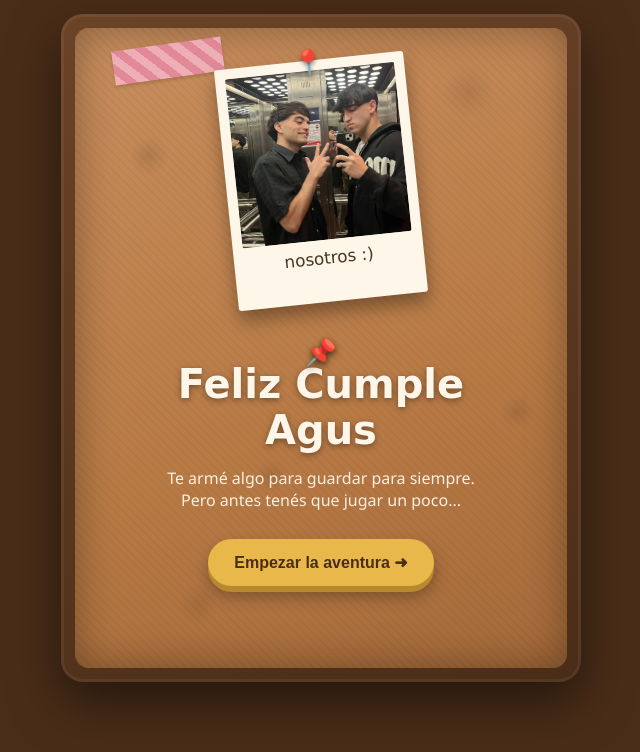
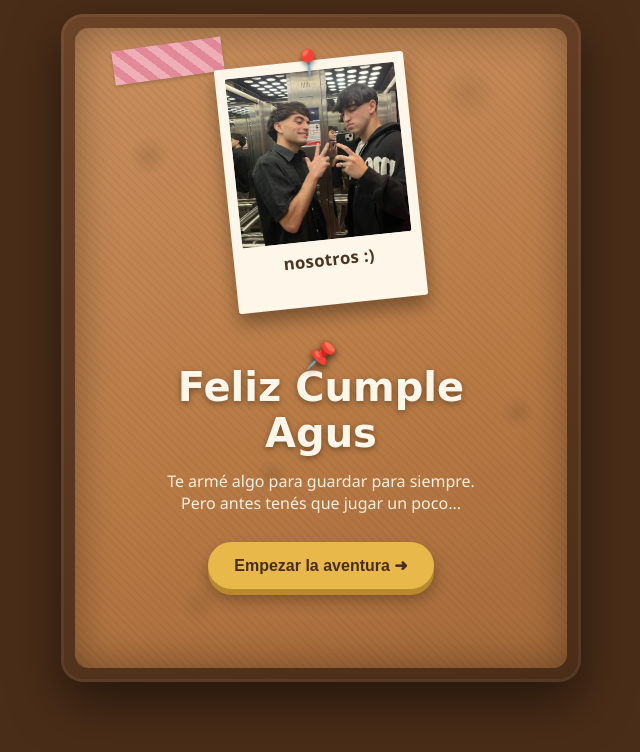
Before and after one commit to manu0623-pixel/regalo-agus, a plain HTML site: page index.html in a window 1280 px wide. Shown: the whole page, without its empty margins (319-959 px from the left). Drawn offline with Linux system fonts and the light colour scheme.

Commit message:
Cambiar tipografia cursiva de los recuerdos por una de imprenta, mas legible en el celu

```diff
--- a/style.css
+++ b/style.css
@@ -217,7 +217,9 @@ body{
 .media-placeholder.icon-only{border:none; padding:14px;}
 .media-placeholder.icon-only img{width:100%; height:100%; object-fit:contain;}
 .polaroid-caption{
-  font-family:'Segoe Script','Brush Script MT',cursive;
+  font-family:'Segoe UI', -apple-system, BlinkMacSystemFont, Verdana, sans-serif;
+  font-weight:800;
+  letter-spacing:.3px;
   font-size:1.05rem;
   text-align:center;
   color:var(--ink);
```
